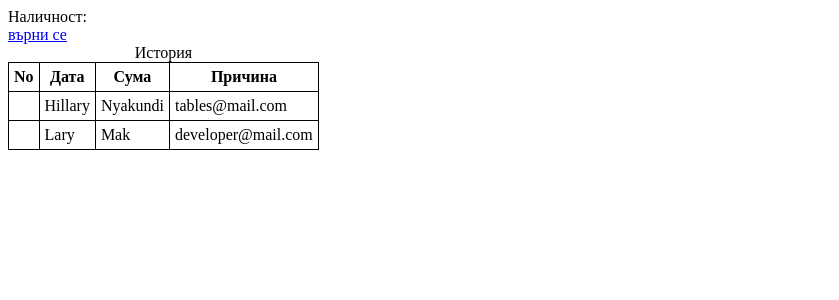
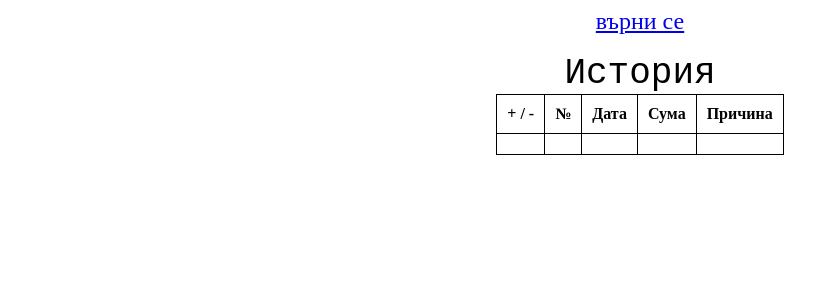
Before and after one commit to xfgt/money-monitor, a PHP site: page /history.html in a window 1280 px wide. Shown: the top 300 px of the page, without its empty margins (0-839 px from the left). Run offline with PHP 8.4, Linux system fonts and the light colour scheme; lists and menus that the app fills with data are empty.

Commit message:
style fixes and restructure

```diff
--- a/history.html
+++ b/history.html
@@ -3,6 +3,7 @@
 
 <head>
     <script type="text/javascript" src="/public/js/actions.js"></script>
+    <script type="text/javascript" src="/public/js/time.js"></script>
     <meta charset="UTF-8">
     <link rel="stylesheet" href="/public/css/history.css">
     <meta name="viewport" content="width=device-width, initial-scale=1.0">
@@ -13,30 +14,30 @@
 
 
 
-    <form id="balance">Наличност: <tt id="output" style="font-weight: 600;"></tt></form>
-    <a href="index.html">върни се</a>
 
-    <table>
-        <caption>История</caption>
+
+    <a href="index.html" style="font-size: x-large; display: flex; justify-content: center;">върни се</a><br>
+    <div id="historyBox">
+        <table id="tbl">
+            <caption class="xd">История</caption>
             <tr>
-            <th>No</th>
+                <th>+ / -</th>
+                <th>№</th>
                 <th>Дата</th>
                 <th>Сума</th>
                 <th>Причина</th>
             </tr>
-        <tr>
-            <td></td>
-            <td>Hillary</td>
-            <td>Nyakundi</td>
-            <td>tables@mail.com</td>
-        </tr>
-        <tr>
-            <td></td>
-            <td>Lary</td>
-            <td>Mak</td>
-            <td>developer@mail.com</td>
+
+            <tr id="input">
+                <td id="type"></td>
+                <td id="id"></td>
+                <td id="date"></td>
+                <td id="money"></td>
+                <td id="reason"></td>
             </tr>
         </table>
+
+    </div>
 
 </body>
 
--- a/public/css/history.css
+++ b/public/css/history.css
@@ -1,5 +1,30 @@
-table, th, td {
+
+
+#tbl, tr, th, td {
     border: 1px solid black;
     border-collapse: collapse;
-    padding: 5px;
+    padding: 10px;
+
 }
+
+#historyBox{
+    display: flex;
+    justify-content: center;
+}
+
+.xd{
+    font-size: 36px;
+    font-family:'Courier New', Courier, monospace;
+}
+
+.negative{
+    background-color: darkred;
+    font-weight: 900;
+    font-size: 25px;
+}
+
+.positive{
+    background-color: greenyellow;
+    font-weight: 900;
+    font-size: 25px;
+}
--- a/public/js/actions.js
+++ b/public/js/actions.js
@@ -9,8 +9,8 @@ var counter = 0;
 var income = 0.00;
 var outcome = 0.00;
 
-var income_args = document.getElementById("incomeFundsContainer_textfieldArguments").value;
-var outcome_args = document.getElementById("expencesContainer_textfieldArguments").value;
+var income_args = document.getElementById("incomeFundsContainer_textfieldArguments");
+var outcome_args = document.getElementById("expencesContainer_textfieldArguments");
 
 var type, i, money, reason;
 
@@ -26,18 +26,15 @@ function add(){
   balance += income;
   newBalance = document.getElementById("f_balance").innerHTML = balance;
 
-  // type = document.getElementById("type").innerHTML = "+";
-  // i = document.getElementById("i").innerHTML = counter;
-  // timeCount();
-  // money = document.getElementById("money").innerHTML = income;
-  // reason = document.getElementById("reason").innerHTML = income_args;
-  var trtr = document.getElementById("tbl").innerHTML +=
-    "<td>+</td>" +
+
+
+
+  var input = document.getElementById("tbl").innerHTML +=
+    "<td class=\"positive\">+</td>" +
     "<td>" + counter + "</td>" +
     "<td>" + timeCount() + "</td>" +
     "<td>" + income + "</td>" +
     "<td>" + income_args + "</td>";
-
 
 }
 
@@ -47,14 +44,9 @@ function get(){
   balance -= outcome;
   newBalance = document.getElementById("f_balance").innerHTML = balance;
 
-  // type = document.getElementById("type").innerHTML = "-";
-  // i = document.getElementById("i").innerHTML = counter;
-  // timeCount();
-  // money = document.getElementById("money").innerHTML = outcome;
-  // reason = document.getElementById("reason").innerHTML = outcome_args;
 
   var trtr = document.getElementById("tbl").innerHTML +=
-    "<td>-</td>" +
+    "<td class=\"negative\">-</td>" +
     "<td>" + counter + "</td>" +
     "<td>" + timeCount() + "</td>" +
     "<td>" + outcome + "</td>" +
--- a/public/js/time.js
+++ b/public/js/time.js
@@ -14,6 +14,6 @@ function timeCount() {
     let second = today.getSeconds();
     if (second < 10) { second = "0" + second; }
 
-    document.getElementById("date").innerHTML = `${day}.${month}.${year} | ${hour}:${minute}:${second}`;
+    document.getElementById("date").innerHTML += `${day}.${month}.${year} | ${hour}:${minute}:${second}`;
 
 }
```
Also changed, not shown: index.html (+19 -24 lines), public/css/indexpage.css (+0 -7 lines). Lines whose indentation alone changed are shown as unchanged.
